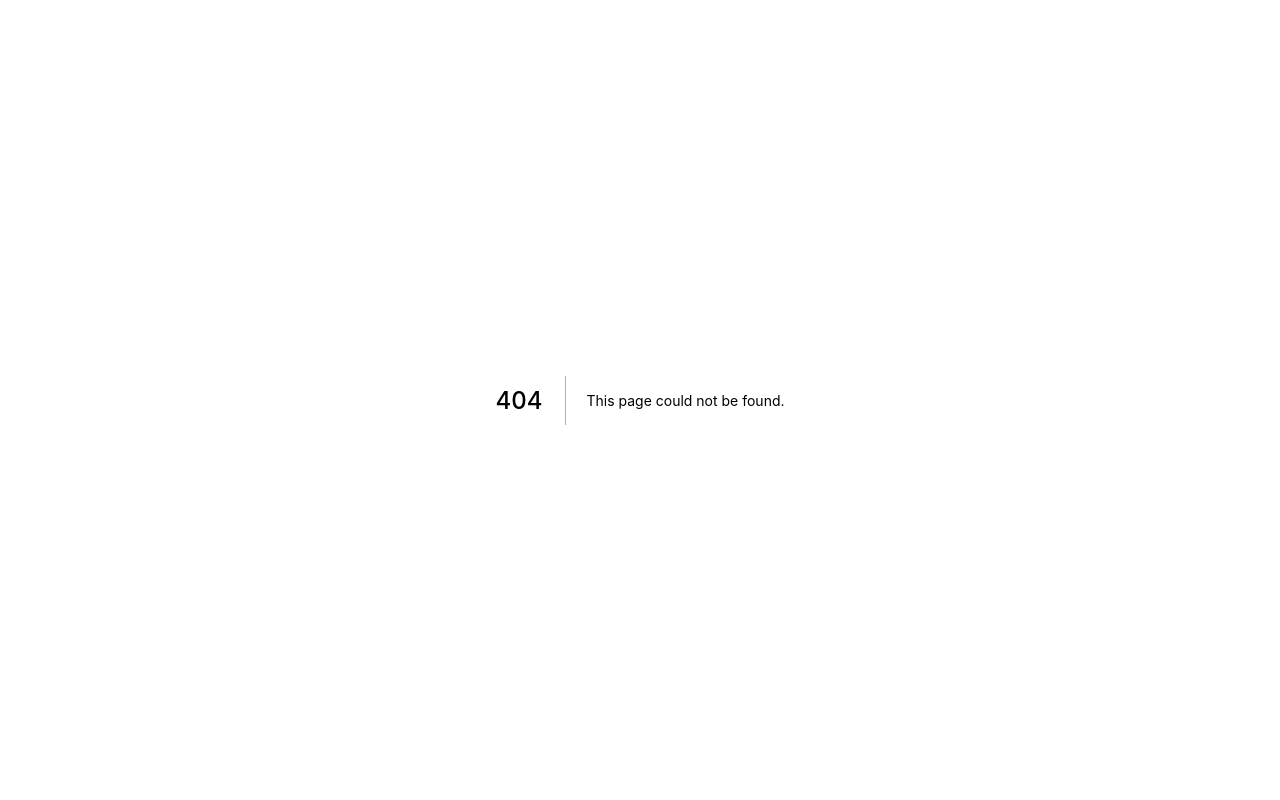
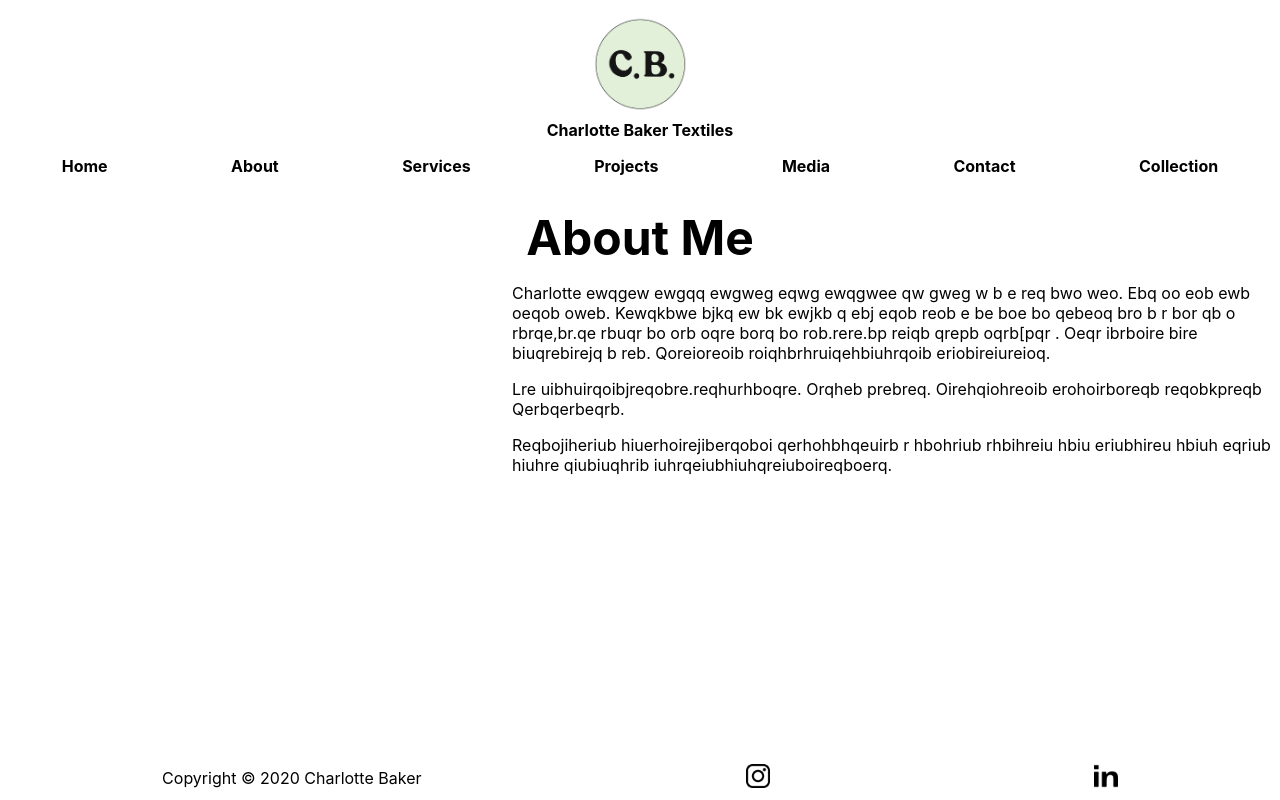
Before and after one commit to robbiethebakerman/charlotte-baker-textiles, a Next.js app: page /about in a window 1280 px wide. Before the commit this address had no page. Built offline with nearby package versions, Linux system fonts and the light colour scheme.

Commit message:
Add about page

```diff
--- a/components/nav.js
+++ b/components/nav.js
@@ -28,7 +28,7 @@ export default function Nav() {
                     <Link href="/">Home</Link>
                 </li>
                 <li>
-                    <Link href="/">About</Link>
+                    <Link href="/about">About</Link>
                 </li>
                 <li>
                     <Link href="/">Services</Link>
--- /dev/null
+++ b/pages/about.js
@@ -0,0 +1,34 @@
+import styles from "../styles/About.module.css";
+import common from "../styles/Common.module.css";
+import Layout from "../components/layout";
+
+export default function About() {
+    return (
+        <Layout>
+            <h1 className={common.title}>About Me</h1>
+            <div className={styles.grid}>
+                <div></div>
+                <div>
+                    <p>
+                        Charlotte ewqgew ewgqq ewgweg eqwg ewqgwee qw gweg w b e
+                        req bwo weo. Ebq oo eob ewb oeqob oweb. Kewqkbwe bjkq ew
+                        bk ewjkb q ebj eqob reob e be boe bo qebeoq bro b r bor
+                        qb o rbrqe,br.qe rbuqr bo orb oqre borq bo rob.rere.bp
+                        reiqb qrepb oqrb[pqr . Oeqr ibrboire bire biuqrebirejq b
+                        reb. Qoreioreoib roiqhbrhruiqehbiuhrqoib
+                        eriobireiureioq.
+                    </p>
+                    <p>
+                        Lre uibhuirqoibjreqobre.reqhurhboqre. Orqheb prebreq.
+                        Oirehqiohreoib erohoirboreqb reqobkpreqb Qerbqerbeqrb.
+                    </p>
+                    <p>
+                        Reqbojiheriub hiuerhoirejiberqoboi qerhohbhqeuirb r
+                        hbohriub rhbihreiu hbiu eriubhireu hbiuh eqriub hiuhre
+                        qiubiuqhrib iuhrqeiubhiuhqreiuboireqboerq.
+                    </p>
+                </div>
+            </div>
+        </Layout>
+    );
+}
--- a/pages/index.js
+++ b/pages/index.js
@@ -1,10 +1,11 @@
 import styles from "../styles/Home.module.css";
+import common from "../styles/Common.module.css";
 import Layout from "../components/layout";
 
 export default function Home() {
     return (
         <Layout>
-            <h1 className={styles.title}>Charlotte Baker Textiles</h1>
+            <h1 className={common.title}>Charlotte Baker Textiles</h1>
         </Layout>
     );
 }
--- /dev/null
+++ b/styles/About.module.css
@@ -0,0 +1,4 @@
+.grid {
+    display: grid;
+    grid-template: 1fr / 40% 60%;
+}
--- /dev/null
+++ b/styles/Common.module.css
@@ -0,0 +1,4 @@
+.title {
+    font-size: 3rem;
+    text-align: center;
+}
--- a/styles/Home.module.css
+++ b/styles/Home.module.css
@@ -1,8 +1,3 @@
-.title {
-    font-size: 3rem;
-    text-align: center;
-}
-
 /* @media (max-width: 600px) {
 } */
 
```
